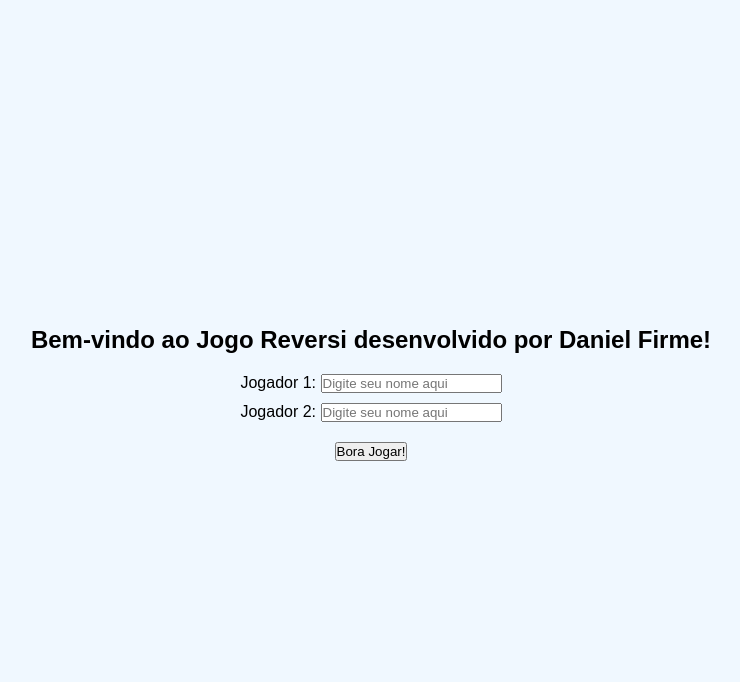
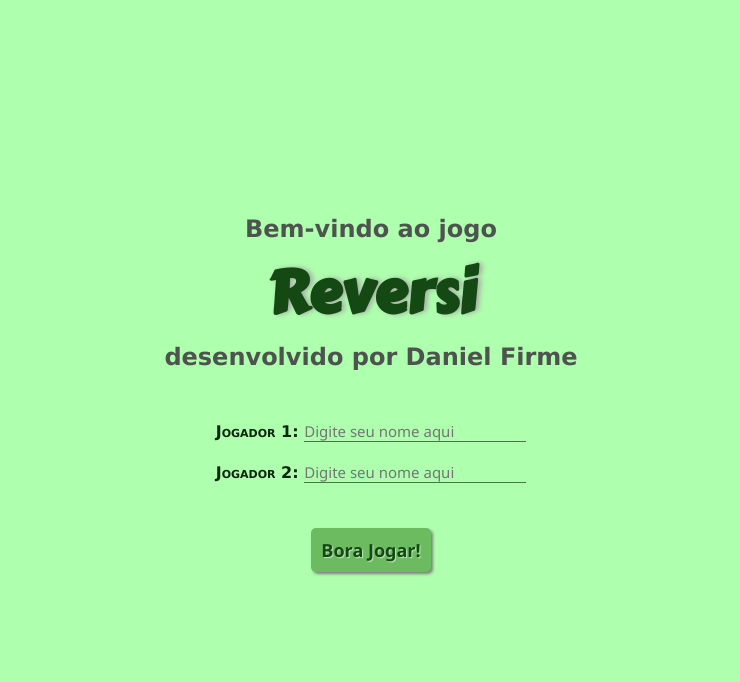
Before and after one commit to DanielFirme/reversi, a plain HTML site: page index.html in a window 1280 px wide. Shown: the part 7-689 px from the top of the page, without its empty margins (269-1009 px from the left). Drawn offline with Linux system fonts and the light colour scheme.

Commit message:
Design update

```diff
--- a/assets/css/style.css
+++ b/assets/css/style.css
@@ -5,14 +5,15 @@
 }
 
 body {
-    background-color: #33b433;
-}
+    background-color: #41d641;
+    background-image: linear-gradient(180deg, #41d641 12%, #71d45b 66%, #90f990 100%);
+ }
 
 .container {
     display: flex;
     justify-content: center;
     align-items: center;
-    background-color: aliceblue;
+    background-color: #aeffae;
     position: absolute;
     top: 0;
     left: 0;
@@ -25,31 +26,71 @@ body {
 
 h1 {
     text-align: center;
+    font-family: 'Lucida Sans', 'Lucida Sans Regular', 'Lucida Grande', 'Lucida Sans Unicode', Geneva, Verdana, sans-serif;
+    color: #4f534f;
+}
+
+strong {
+    font-family: 'Carter One', cursive;
+    color:#144914;
+    text-shadow: 3px 0px 5px #a9aca6;
+    font-size: 60px;
+    line-height: 100px;
 }
 
 form {
-    margin-top: 10px;
+    margin-top: 30px;
     display: flex;
     flex-direction: column;
     align-items: center;
 }
 
 form label {
-    margin-top: 10px;
+    margin-top: 20px;
+    font-family: 'Lucida Sans', 'Lucida Sans Regular', 'Lucida Grande', 'Lucida Sans Unicode', Geneva, Verdana, sans-serif;
+    font-weight: bold;
+    font-variant: small-caps;
+    color: #0d250d;
+}
+
+form input {
+    font-size: 15px;
+    font-family:'Segoe UI', Tahoma, Geneva, Verdana, sans-serif ;
+    border: none;
+    background-color: #aeffae;
+    border-bottom: 1px solid #457745;
+    color: #1d311d;
+    outline: none;
 }
 
 #playButton {
-    margin-top: 20px;
+    margin-top: 45px;
+    padding: 10px;
+    font-size: 18px;
+    border: none;
+    background-color: #6CBB61;
+    color: #144914;
+    font-family: 'Segoe UI', Tahoma, Geneva, Verdana, sans-serif;
+    font-weight: 700;
+    border-radius: 5px;
+    box-shadow: 2px 2px 3px #7c807c;
+    text-shadow: 1px 1px 1px #bfe7ba;
+    cursor: pointer;
+}
+
+#playButton:hover {
+    background-color: #7ac570;
+    color: #217a21;
 }
 
 main {
     display: flex;
     width: 100%;
-    height: 100%;
+    height: 100vh;
     flex-direction: column;
     justify-content: center;
     align-items: center;
-    margin-top: 10px;
+
 }
 
 .players {
@@ -65,6 +106,14 @@ main {
     display: flex;
     flex-direction: column;
     align-items: center;
+}
+
+.name {
+    font-family: 'Segoe UI', Tahoma, Geneva, Verdana, sans-serif;
+    font-weight: bold;
+    font-size: 20px;
+    color: #ffffff;
+    text-shadow: 1px 1px 3px #144914;
 }
 
 .game--info {
@@ -83,6 +132,10 @@ main {
     width: 100%;
     margin: 10px;
     justify-content: space-around;
+    font-family: 'Lucida Sans', 'Lucida Sans Regular', 'Lucida Grande', 'Lucida Sans Unicode', Geneva, Verdana, sans-serif;
+    font-weight: bolder;
+    color: #1d311d;
+    font-size: 20px;
 }
 
 .scores .blackStone, .scores .whiteStone {
@@ -94,8 +147,10 @@ main {
     display: grid;
     grid-template: repeat(8, 1fr) / repeat(8, 1fr);
     box-sizing: content-box;
-    border: 5px solid #000000;
-    background-color: #217a21;
+    border: 3px solid #42a344;
+    box-shadow: 7px 7px 14px #4f534f;
+    background-color: #1f8d21;
+    border-radius: 4px;
     width: 100%;
     max-width: 500px;
     max-height: 500px;
@@ -106,7 +161,7 @@ main {
     justify-content: center;
     align-items: center;
     background-color: transparent;
-    border: 1px solid #000;
+    border: 1px solid #0d360d;
 }
 
 .blackStone {
--- a/index.html
+++ b/index.html
@@ -5,6 +5,11 @@
     <meta name="viewport" content="width=device-width, initial-scale=1.0">
     <title>Reversi Game 1.0</title>
     <link rel="stylesheet" type="text/css" href="assets/css/style.css">
+    <link rel="preconnect" href="https://fonts.googleapis.com">
+    <link rel="preconnect" href="https://fonts.gstatic.com" crossorigin>
+    <link href="https://fonts.googleapis.com/css2?family=Carter+One&display=swap" rel="stylesheet">
+
+
 
     <script defer src="assets/js/script.js"></script>
 </head>
@@ -12,7 +17,9 @@
     <section class="container">
         <div class="start">
             <header>
-                <h1>Bem-vindo ao Jogo <strong>Reversi</strong> desenvolvido por Daniel Firme!</h1>
+                <h1>Bem-vindo ao jogo <br>
+                    <strong>Reversi</strong><br>
+                    desenvolvido por Daniel Firme</h1>
             </header>
             <form method="POST" action="" name="setPlayers">
                 <label>
```
